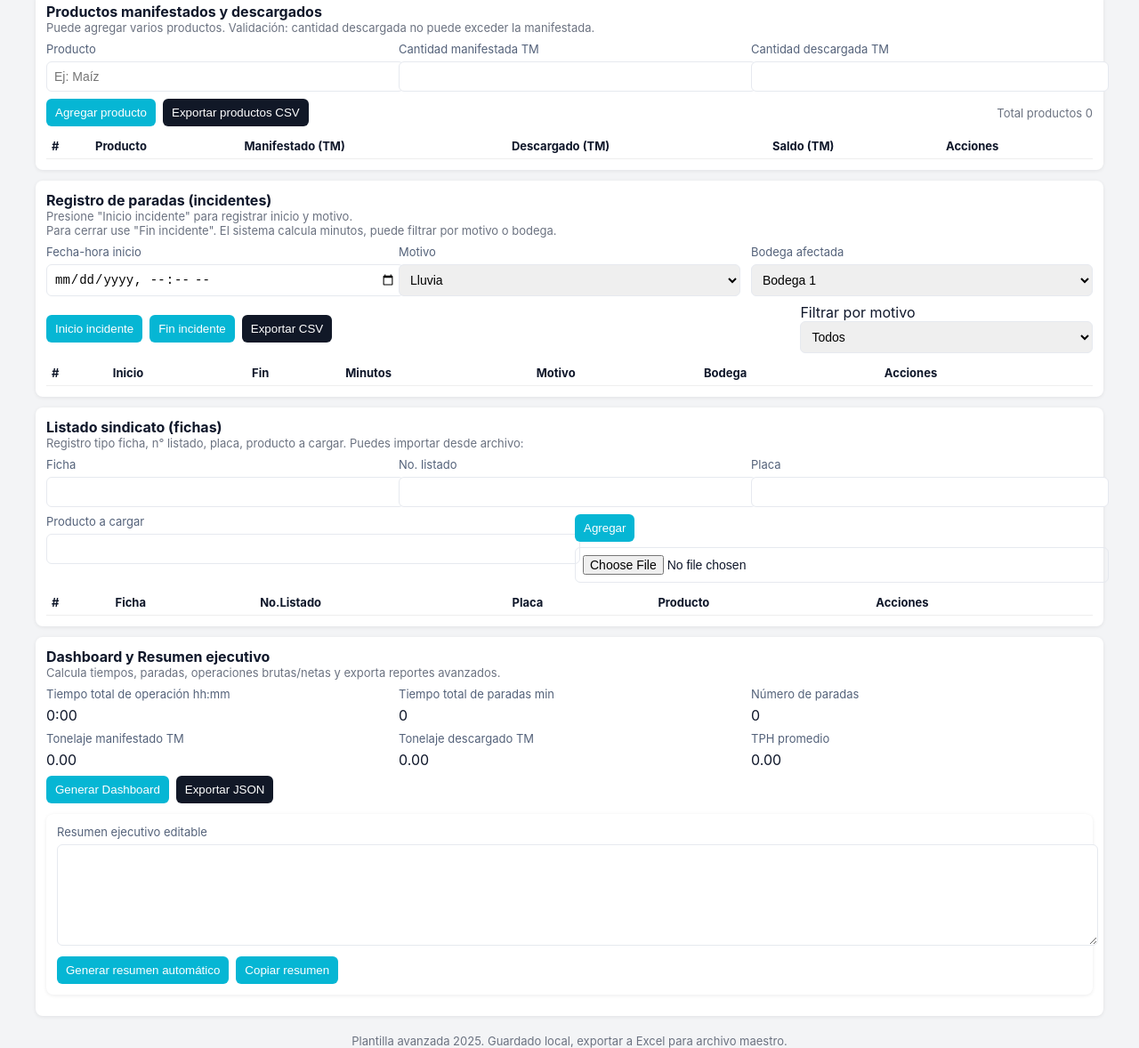
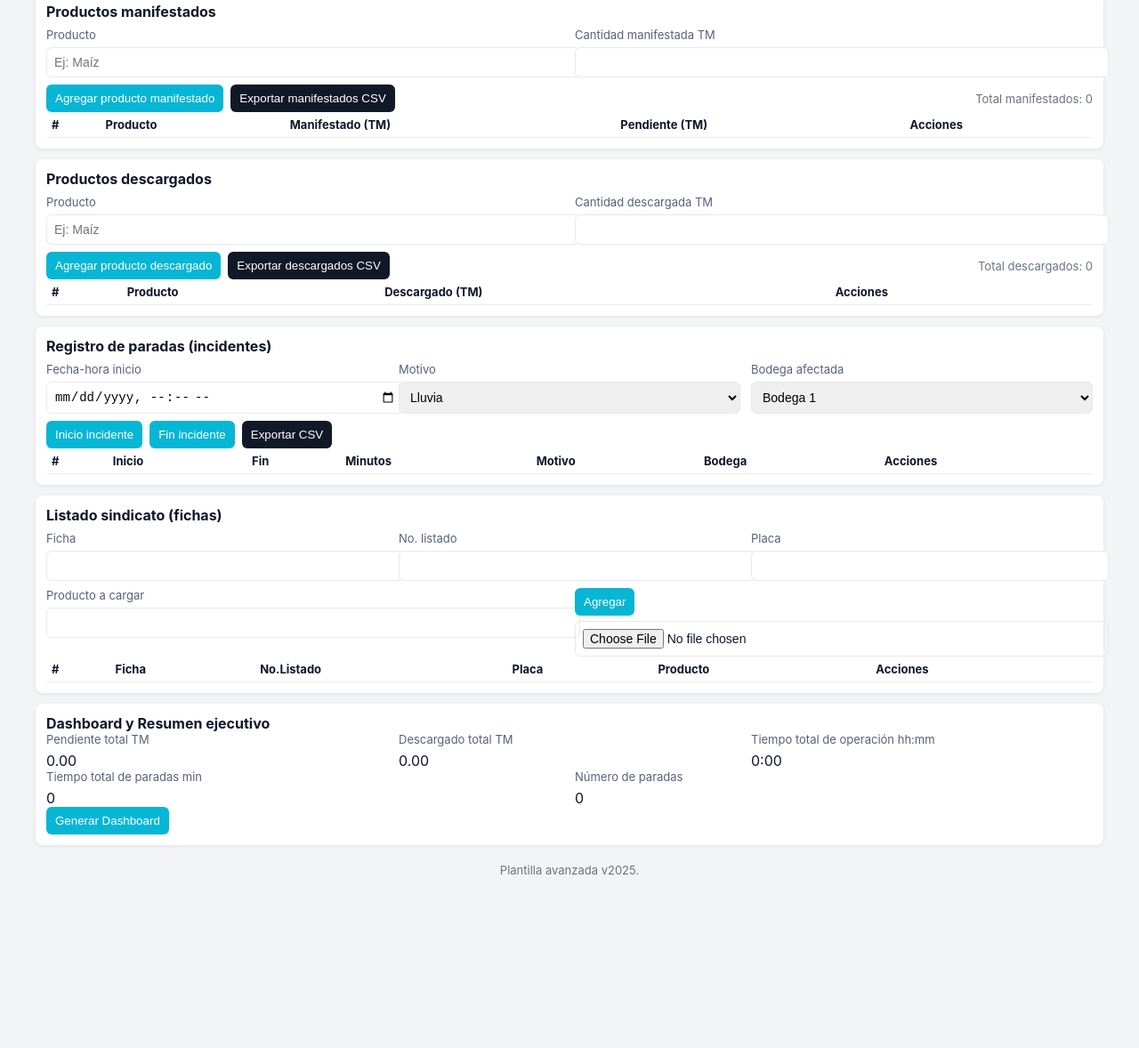
Before and after one commit to diovic78-pixel/OJIVA-TRACKING, a plain HTML site: page index.html in a window 1280 px wide. Shown: the part 324-1502 px from the top of the page at 89% size. After the commit the page ends 1310 px from the top, so only its background shows below. Drawn offline with nearby package versions, Linux system fonts and the light colour scheme.

Commit message:
Update index.html

```diff
--- a/index.html
+++ b/index.html
@@ -6,7 +6,7 @@
   <title>Tracking Operación de Descarga - Plantilla Avanzada</title>
   <link rel="preconnect" href="https://cdn.jsdelivr.net">
   <style>
-    html, body { height: 100%; margin: 0; font-family: Inter, system-ui, Arial; background: #f3f4f6; color: #0f172a; padding: 18px;}
+    html, body { height: 100%; margin: 0; font-family: Inter, Arial; background: #f3f4f6; color: #0f172a; padding: 18px;}
     .container { max-width: 1200px; margin: 0 auto;}
     h1 { margin: 0 0 12px; font-size: 20px;}
     .card { background: #fff; border-radius: 8px; padding: 12px; box-shadow: 0 1px 4px rgba(2,6,23,.08); margin-bottom: 12px;}
@@ -26,19 +26,17 @@
 <body>
 <div class="container">
   <h1>Plantilla avanzada - Tracking de descarga Buques a granel</h1>
-
-  <!-- FICHA GENERAL BUQUE -->
   <div class="card">
     <strong>Ficha general</strong>
-    <div class="muted">Complete los datos generales del buque. Nombre del archivo exportado incluir buque y fecha.</div>
+    <div class="muted">Complete los datos generales del buque. Todos los campos son obligatorios.</div>
     <div style="margin-top:8px;" class="grid-3">
       <div>
         <label>Nombre del buque</label>
         <input id="vessel" placeholder="ULTRA YORKSHIRE">
       </div>
       <div>
-        <label>Presentación del NOR</label>
-        <input id="nor" placeholder="Ej: NOR presentado 14-Oct-2025 20:00">
+        <label>PRESENTACIÓN NOR Fecha - Hora</label>
+        <input id="nor" type="datetime-local">
       </div>
       <div>
         <label>ETA Fecha - Hora</label>
@@ -66,36 +64,49 @@
     </div>
   </div>
 
-  <!-- PRODUCTOS MANIFESTADOS Y DESCARGADOS -->
+  <!-- PRODUCTOS MANIFESTADOS -->
   <div class="card">
-    <strong>Productos manifestados y descargados</strong>
-    <div class="muted">Puede agregar varios productos. Validación: cantidad descargada no puede exceder la manifestada.</div>
-    <div style="margin-top:8px;" class="grid-3">
-      <div><label>Producto</label><input id="prodName" placeholder="Ej: Maíz"></div>
+    <strong>Productos manifestados</strong>
+    <div style="margin-top:8px;" class="grid-2">
+      <div><label>Producto</label><input id="prodNameM" placeholder="Ej: Maíz"></div>
       <div><label>Cantidad manifestada TM</label><input id="prodManifest" type="number" step="0.01"></div>
-      <div><label>Cantidad descargada TM</label><input id="prodDownloaded" type="number" step="0.01"></div>
     </div>
     <div style="margin-top:8px;" class="controls">
-      <button onclick="addProduct()">Agregar producto</button>
-      <button onclick="exportProductsCSV()" style="background:#111827;">Exportar productos CSV</button>
-      <div class="right muted">Total productos <span id="prodCount">0</span></div>
+      <button onclick="addProductManifest()">Agregar producto manifestado</button>
+      <button onclick="exportProductsMCSV()" style="background:#111827;">Exportar manifestados CSV</button>
+      <div class="right muted">Total manifestados: <span id="prodMCount">0</span></div>
     </div>
-    <div style="margin-top:8px;">
-      <table id="prodTable">
+    <table id="prodMTable">
       <thead>
-          <tr><th>#</th><th>Producto</th><th>Manifestado (TM)</th><th>Descargado (TM)</th><th>Saldo (TM)</th><th>Acciones</th></tr>
+        <tr><th>#</th><th>Producto</th><th>Manifestado (TM)</th><th>Pendiente (TM)</th><th>Acciones</th></tr>
       </thead>
       <tbody></tbody>
     </table>
   </div>
+
+  <!-- PRODUCTOS DESCARGADOS -->
+  <div class="card">
+    <strong>Productos descargados</strong>
+    <div style="margin-top:8px;" class="grid-2">
+      <div><label>Producto</label><input id="prodNameD" placeholder="Ej: Maíz"></div>
+      <div><label>Cantidad descargada TM</label><input id="prodDownloaded" type="number" step="0.01"></div>
+    </div>
+    <div style="margin-top:8px;" class="controls">
+      <button onclick="addProductDownloaded()">Agregar producto descargado</button>
+      <button onclick="exportProductsDCSV()" style="background:#111827;">Exportar descargados CSV</button>
+      <div class="right muted">Total descargados: <span id="prodDCount">0</span></div>
+    </div>
+    <table id="prodDTable">
+      <thead>
+        <tr><th>#</th><th>Producto</th><th>Descargado (TM)</th><th>Acciones</th></tr>
+      </thead>
+      <tbody></tbody>
+    </table>
   </div>
 
   <!-- REGISTRO DE PARADAS/INCIDENTES -->
   <div class="card">
     <strong>Registro de paradas (incidentes)</strong>
-    <div class="muted">Presione "Inicio incidente" para registrar inicio y motivo.<br>
-      Para cerrar use "Fin incidente". El sistema calcula minutos, puede filtrar por motivo o bodega.
-    </div>
     <div style="margin-top:8px;" class="grid-3">
       <div>
         <label>Fecha-hora inicio</label>
@@ -125,20 +136,7 @@
       <button onclick="inicioIncidente()">Inicio incidente</button>
       <button onclick="finIncidente()">Fin incidente</button>
       <button onclick="exportIncidentsCSV()" style="background:#111827;">Exportar CSV</button>
-      <div style="margin-left:auto;">
-        Filtrar por motivo
-        <select id="filterReason" onchange="renderIncidents()">
-          <option value="Todos">Todos</option>
-          <option value="lluvia">Lluvia</option>
-          <option value="movimiento buque">Movimiento Buque</option>
-          <option value="paro por mecanizado">Paro por mecanizado</option>
-          <option value="falta camiones">Falta camiones</option>
-          <option value="problemas buque interno">Problemas buque interno</option>
-          <option value="otros">Otros</option>
-        </select>
     </div>
-    </div>
-    <div style="margin-top:8px;">
     <table id="incTable">
       <thead>
         <tr><th>#</th><th>Inicio</th><th>Fin</th><th>Minutos</th><th>Motivo</th><th>Bodega</th><th>Acciones</th></tr>
@@ -146,12 +144,10 @@
       <tbody></tbody>
     </table>
   </div>
-  </div>
 
   <!-- LISTADO SINDICATO FICHAS -->
   <div class="card">
     <strong>Listado sindicato (fichas)</strong>
-    <div class="muted">Registro tipo ficha, n° listado, placa, producto a cargar. Puedes importar desde archivo:</div>
     <div style="margin-top:8px;" class="grid-3">
       <div><label>Ficha</label><input id="sindFicha"></div>
       <div><label>No. listado</label><input id="sindNo"></div>
@@ -167,7 +163,6 @@
         <input type="file" id="sindImport" accept=".csv" onchange="importSindicatoCSV()" style="margin-top:6px;">
       </div>
     </div>
-    <div style="margin-top:8px;">
     <table id="sindTable">
       <thead>
         <tr><th>#</th><th>Ficha</th><th>No.Listado</th><th>Placa</th><th>Producto</th><th>Acciones</th></tr>
@@ -175,56 +170,42 @@
       <tbody></tbody>
     </table>
   </div>
-  </div>
 
   <!-- DASHBOARD Y RESUMEN -->
   <div class="card">
     <strong>Dashboard y Resumen ejecutivo</strong>
-    <div class="muted">Calcula tiempos, paradas, operaciones brutas/netas y exporta reportes avanzados.</div>
-    <div style="margin-top:8px;" class="grid-3">
+    <div class="grid-3">
+      <div><label>Pendiente total TM</label><div id="statPending">0</div></div>
+      <div><label>Descargado total TM</label><div id="statDownloadedTotal">0</div></div>
       <div><label>Tiempo total de operación hh:mm</label><div id="statOpTime"></div></div>
+    </div>
+    <div class="grid-2">
       <div><label>Tiempo total de paradas min</label><div id="statDowntime">0</div></div>
       <div><label>Número de paradas</label><div id="statIncCount">0</div></div>
     </div>
-    <div style="margin-top:8px;" class="grid-3">
-      <div><label>Tonelaje manifestado TM</label><div id="statManifest">0</div></div>
-      <div><label>Tonelaje descargado TM</label><div id="statDownloaded">0</div></div>
-      <div><label>TPH promedio</label><div id="statTPH"></div></div>
-    </div>
-    <div style="margin-top:8px;" class="controls">
+    <div class="controls">
       <button onclick="renderDashboard()">Generar Dashboard</button>
-      <button onclick="exportAllJSON()" style="background:#111827;">Exportar JSON</button>
-    </div>
-    <div style="margin-top:12px;" class="card">
-      <label>Resumen ejecutivo editable</label>
-      <textarea id="execSummary" rows="6" style="width:100%"></textarea>
-      <div style="margin-top:8px;" class="controls">
-        <button onclick="autoSummary()">Generar resumen automático</button>
-        <button onclick="copySummary()">Copiar resumen</button>
     </div>
   </div>
 </div>
-</div>
-<footer class="muted" style="text-align:center;margin-top:20px;">Plantilla avanzada 2025. Guardado local, exportar a Excel para archivo maestro.</footer>
+<footer class="muted" style="text-align:center;margin-top:20px;">Plantilla avanzada v2025.</footer>
 
-<!-- Dependencias CDN -->
-<script src="https://cdn.jsdelivr.net/npm/chart.js"></script>
-<script src="https://cdnjs.cloudflare.com/ajax/libs/FileSaver.js/2.0.5/FileSaver.min.js"></script>
-
+<!-- JS LOGICA -->
 <script>
-const DBKEY = 'trackingdescargav2';
-let state = {header:{},products:[],incidents:[],sindicato:[]};
+const DBKEY = 'trackingdescargav3';
+let state = {header:{},prodManifestados:[],prodDescargados:[],incidents:[],sindicato:[]};
 window.onload = function(){const raw = localStorage.getItem(DBKEY);if(raw)state=JSON.parse(raw);renderAll();}
 
 function saveState(){localStorage.setItem(DBKEY,JSON.stringify(state));}
 function saveHeader(){
-  const v=document.getElementById('vessel').value.trim;
+  const v=document.getElementById('vessel').value.trim();
+  const nor=document.getElementById('nor').value;
   const s=document.getElementById('startOp').value;
   const e=document.getElementById('endOp').value;
   if(!v){alert('Nombre del buque es obligatorio');return;}
   if(!s||!e){alert('Fechas inicio y fin son obligatorias');return;}
   if(new Date(e)<=new Date(s)){alert('La fecha fin debe ser posterior al inicio');return;}
-  state.header = {vessel:v,nor:document.getElementById('nor').value,eta:document.getElementById('eta').value,startOp:s,endOp:e,obs:document.getElementById('obsGeneral').value};
+  state.header = {vessel:v,nor:nor,eta:document.getElementById('eta').value,startOp:s,endOp:e,obs:document.getElementById('obsGeneral').value};
   saveState();alert('Ficha guardada');renderDashboard();
 }
 function renderAll(){
@@ -232,36 +213,55 @@ function renderAll(){
     document.getElementById('nor').value = state.header.nor || '';document.getElementById('eta').value = state.header.eta || '';
     document.getElementById('startOp').value = state.header.startOp || '';document.getElementById('endOp').value = state.header.endOp || '';
     document.getElementById('obsGeneral').value = state.header.obs || '';
-  }renderProducts();renderIncidents();renderSindicato();renderDashboard();
+  }renderProductsManifest();renderProductsDownloaded();renderIncidents();renderSindicato();renderDashboard();
 }
 
-/* PRODUCTOS */
-function addProduct(){
-  const name=document.getElementById('prodName').value.trim();
+/* --- PRODUCTOS MANIFESTADOS --- */
+function addProductManifest(){
+  const name=document.getElementById('prodNameM').value.trim();
   const manifest=parseFloat(document.getElementById('prodManifest').value||0);
+  if(!name){alert('Producto es obligatorio');return;}
+  if(manifest<=0){alert('Cantidad manifestada debe ser > 0');return;}
+  const rec={id:Date.now(),name,manifest};
+  state.prodManifestados.push(rec);saveState();renderProductsManifest();
+  document.getElementById('prodNameM').value='';document.getElementById('prodManifest').value='';
+}
+function renderProductsManifest(){
+  const tbody=document.querySelector('#prodMTable tbody');tbody.innerHTML='';
+  state.prodManifestados.forEach((p,idx)=>{
+    const descargado = state.prodDescargados.filter(d=>d.name===p.name).reduce((s,d)=>s+d.downloaded,0);
+    const pendiente = (p.manifest-descargado).toFixed(2);
+    const tr=document.createElement('tr');tr.innerHTML=`<td>${idx+1}</td><td>${p.name}</td><td>${p.manifest.toFixed(2)}</td><td>${pendiente}</td><td><button onclick="delProductManifest('${p.id}')">Eliminar</button></td>`;
+    tbody.appendChild(tr);
+  });
+  document.getElementById('prodMCount').innerText=state.prodManifestados.length;
+}
+function delProductManifest(id){state.prodManifestados=state.prodManifestados.filter(p=>p.id!=id);saveState();renderProductsManifest();}
+function exportProductsMCSV(){
+  const rows=[["Producto","Manifestado (TM)"]];
+  state.prodManifestados.forEach(p=>rows.push([p.name,p.manifest]));
+  downloadCSV(rows,"manifestados.csv");
+}
+
+/* --- PRODUCTOS DESCARGADOS --- */
+function addProductDownloaded(){
+  const name=document.getElementById('prodNameD').value.trim();
   const downloaded=parseFloat(document.getElementById('prodDownloaded').value||0);
   if(!name){alert('Producto es obligatorio');return;}
-  if(manifest<=0){alert('Cantidad manifestada debe ser > 0');return;}
   if(downloaded<=0){alert('Cantidad descargada inválida');return;}
-  if(downloaded>manifest&&!confirm('La cantidad descargada excede la manifestada. ¿Desea registrarla de todos modos?'))return;
-  const rec={id:Date.now(),name,manifest,downloaded};
-  state.products.push(rec);saveState();renderProducts();
-  document.getElementById('prodName').value='';document.getElementById('prodManifest').value='';document.getElementById('prodDownloaded').value='';
+  const rec={id:Date.now(),name,downloaded};
+  state.prodDescargados.push(rec);saveState();renderProductsDownloaded();renderProductsManifest();renderDashboard();
+  document.getElementById('prodNameD').value='';document.getElementById('prodDownloaded').value='';
 }
-function renderProducts(){
-  const tbody=document.querySelector('#prodTable tbody');tbody.innerHTML='';
-  state.products.forEach((p,idx)=>{
-    const saldo=(p.manifest-p.downloaded).toFixed(2);
-    const tr=document.createElement('tr');tr.innerHTML=`<td>${idx+1}</td><td>${p.name}</td><td>${p.manifest.toFixed(2)}</td><td>${p.downloaded.toFixed(2)}</td><td>${saldo}</td><td><button onclick="delProduct('${p.id}')">Eliminar</button></td>`;
+function renderProductsDownloaded(){
+  const tbody=document.querySelector('#prodDTable tbody');tbody.innerHTML='';
+  state.prodDescargados.forEach((p,idx)=>{
+    const tr=document.createElement('tr');tr.innerHTML=`<td>${idx+1}</td><td>${p.name}</td><td>${p.downloaded.toFixed(2)}</td><td><button onclick="delProductDownloaded('${p.id}')">Eliminar</button></td>`;
     tbody.appendChild(tr);
-  });document.getElementById('prodCount').innerText=state.products.length;
+  });
+  document.getElementById('prodDCount').innerText=state.prodDescargados.length;
 }
-function delProduct(id){state.products=state.products.filter(p=>p.id!=id);saveState();renderProducts();}
-function exportProductsCSV(){
-  const rows=[["Producto","Manifestado (TM)","Descargado (TM)"]];
-  state.products.forEach(p=>rows.push([p.name,p.manifest,p.downloaded]));
-  downloadCSV(rows,"productos.csv");
-}
+function delProductDownloaded(id){state.prodDescargados=state.prodDescargados.filter(p=>p.id!=id);saveState();renderProductsDownloaded();}
 
 /* INCIDENTES */
 let incidenteActivo = {id:null,start:null,reason:null,bodega:null};
@@ -288,13 +288,11 @@ function finIncidente(){
     bodega: incidenteActivo.bodega
   });
   incidenteActivo = {id:null,start:null,reason:null,bodega:null};
-  saveState();renderIncidents();
+  saveState();renderIncidents();renderDashboard();
 }
 function renderIncidents(){
   const tbody=document.querySelector('#incTable tbody');tbody.innerHTML='';
-  let filter=document.getElementById('filterReason').value;
-  let list=filter==="Todos"?state.incidents:state.incidents.filter(i=>i.reason===filter);
-  list.forEach((it,idx)=>{
+  state.incidents.forEach((it,idx)=>{
     const tr=document.createElement('tr');
     tr.innerHTML=`<td>${idx+1}</td><td>${new Date(it.start).toLocaleString()}</td><td>${new Date(it.end).toLocaleString()}</td><td>${it.minutes}</td><td>${it.reason}</td><td>${it.bodega}</td><td><button onclick="delIncident('${it.id}')">Eliminar</button></td>`;
     tbody.appendChild(tr);
@@ -339,47 +337,29 @@ function renderSindicato(){
 }
 function delSindicato(id){state.sindicato=state.sindicato.filter(s=>s.id!=id);saveState();renderSindicato();}
 
-/* DASHBOARD Y RESUMEN */
+/* DASHBOARD */
 function renderDashboard(){
   let h=state.header;
-  let opMinutes=0;
-  if(h.startOp&&h.endOp){opMinutes=Math.round((new Date(h.endOp)-(new Date(h.startOp)))/60000);}
-  let hh=Math.floor(opMinutes/60)+":"+String(opMinutes%60).padStart(2,"0");
-  document.getElementById('statOpTime').innerText=hh;
+  let opMinutes=h.startOp&&h.endOp?Math.round((new Date(h.endOp)-(new Date(h.startOp)))/60000):0;
   let totalDown=state.incidents.reduce((s,i)=>s+i.minutes,0);
+  document.getElementById('statOpTime').innerText=Math.floor(opMinutes/60)+":"+String(opMinutes%60).padStart(2,"0");
   document.getElementById('statDowntime').innerText=totalDown;
   document.getElementById('statIncCount').innerText=state.incidents.length;
-  let manifestTotal=state.products.reduce((s,p)=>s+p.manifest,0);
-  let downloadedTotal=state.products.reduce((s,p)=>s+p.downloaded,0);
-  document.getElementById('statManifest').innerText=manifestTotal.toFixed(2);
-  document.getElementById('statDownloaded').innerText=downloadedTotal.toFixed(2);
-  let hours=opMinutes/60;
-  let tph=hours>0?downloadedTotal/hours:0;
-  document.getElementById('statTPH').innerText=tph.toFixed(2);
-}
-function autoSummary(){
-  let h=state.header;
-  let manifestTotal=state.products.reduce((s,p)=>s+p.manifest,0);
-  let downloadedTotal=state.products.reduce((s,p)=>s+p.downloaded,0);
-  let totalDown=state.incidents.reduce((s,i)=>s+i.minutes,0);
-  let summary=`Buque: ${h.vessel}\nETA: ${h.eta}\nInicio: ${h.startOp}\nFin: ${h.endOp}\nManifestado: ${manifestTotal.toFixed(2)} TM, Descargado: ${downloadedTotal.toFixed(2)} TM\nTotal de paradas: ${totalDown} minutos.\nRevisar mantenimientos preventivos y suplentes operativos para reducir paradas.`;
-  document.getElementById('execSummary').value=summary;
-}
-function copySummary(){
-  navigator.clipboard.writeText(document.getElementById('execSummary').value);
-  alert("Resumen copiado");
+  let descargadoTotal=state.prodDescargados.reduce((s,p)=>s+p.downloaded,0);
+  let pendienteTotal=state.prodManifestados.reduce((t,m)=>{
+    let descargados = state.prodDescargados.filter(d=>d.name===m.name).reduce((subtotal,dp)=>subtotal+dp.downloaded,0);
+    return t+(m.manifest-descargados);
+  },0);
+  document.getElementById('statPending').innerText=pendienteTotal.toFixed(2);
+  document.getElementById('statDownloadedTotal').innerText=descargadoTotal.toFixed(2);
 }
 
-/* CSV DOWNLOAD UTILITY */
+/* CSV UTILITY */
 function downloadCSV(rows,filename){
   let csv=rows.map(r=>r.map(c=>String(c).replace(/"/g,'""')).join(",")).join("\n");
-  const blob=new Blob([csv],{type:"text/csv"});saveAs(blob,filename);
-}
-
-/* JSON EXPORT */
-function exportAllJSON(){
-  const blob=new Blob([JSON.stringify(state,null,2)],{type:"application/json"});
-  saveAs(blob,"trackingdescargaexport.json");
+  const blob=new Blob([csv],{type:"text/csv"});
+  const a=document.createElement("a");
+  a.href=URL.createObjectURL(blob);a.download=filename;a.click();
 }
 </script>
 </body>
```
Lines whose indentation alone changed are shown as unchanged.
